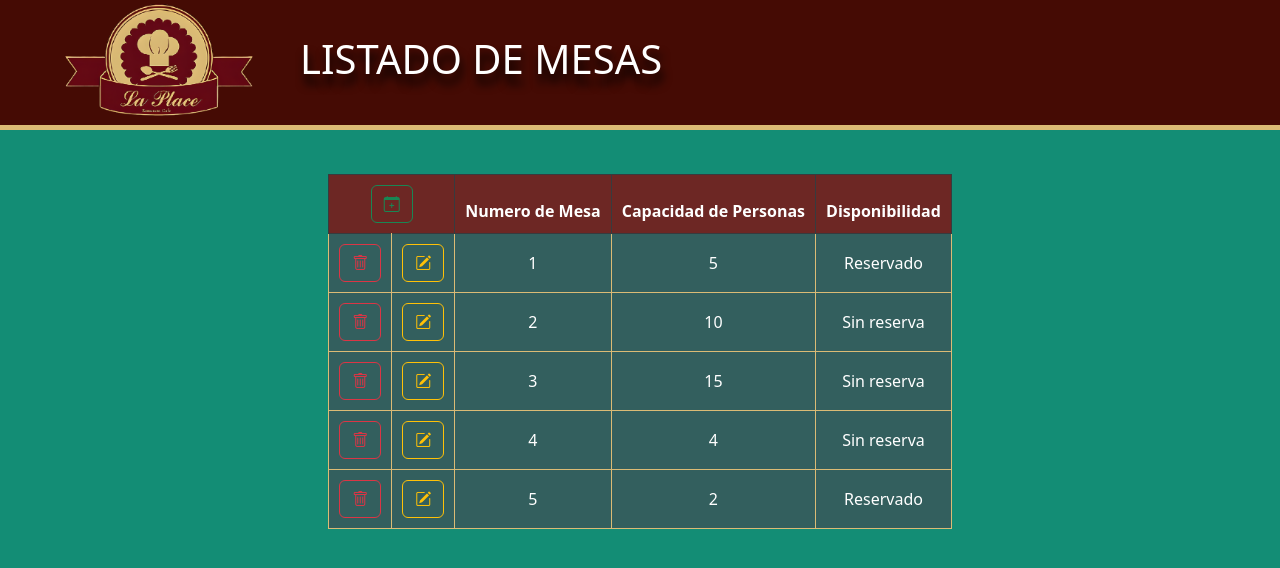
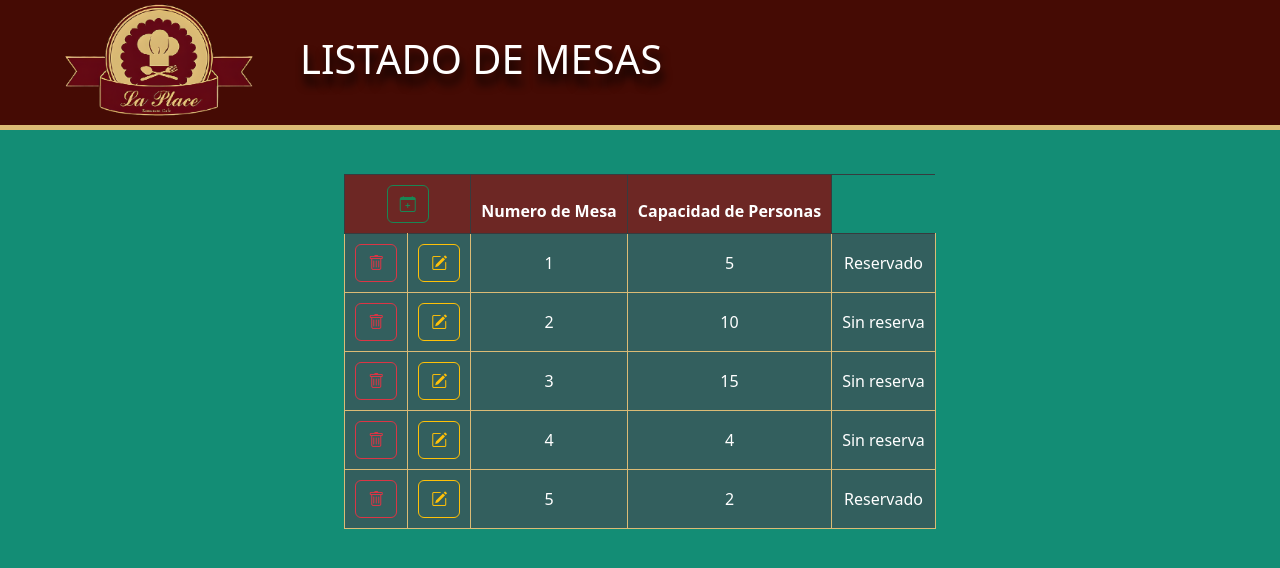
Before and after one commit to Axel757/django-eva4, a Django app: page /mesas/ in a window 1280 px wide. Shown: the top 568 px of the page. Run offline with Django 4.2, Linux system fonts and the light colour scheme; data comes from the database, SQL or seed files in the repository; some libraries are stand-ins or nearby versions.

Commit message:
commit final

```diff
--- a/templates/templateApp/mesas.html
+++ b/templates/templateApp/mesas.html
@@ -41,10 +41,6 @@
                         <div class="text">Capacidad de Personas</div>
                         <div class="clear"></div>
                     </th>
-                    <th scope="col" class="sortable column-estado">
-                        <div class="text">Disponibilidad</div>
-                        <div class="clear"></div>
-                    </th>
                 </tr>
             </thead>
             <tbody>
```
